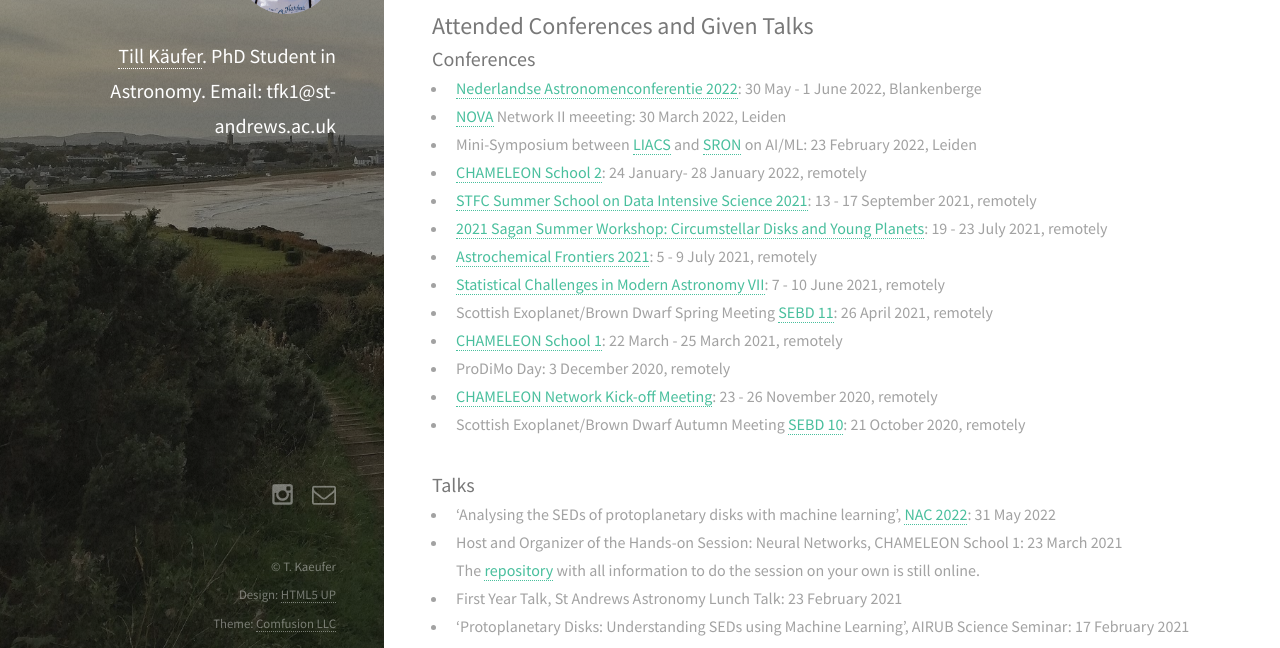
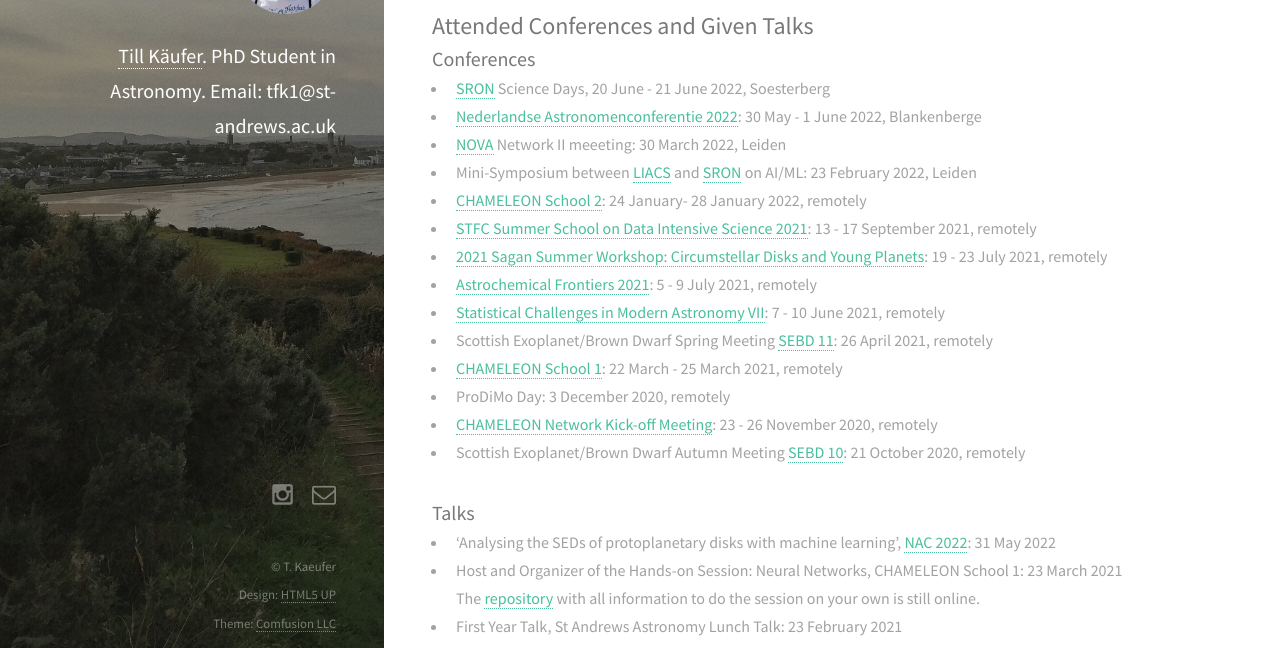
Before and after one commit to tillkaeufer/tillkaeufer.github.io, a Jekyll site: the page built from _posts/2020-10-06-talks.markdown, in a window 1280 px wide and 900 px high, scrolled down 586 px, cut to the strip 182-830 px from the top of the window. Built offline with Jekyll 4.4.1, drawn with Linux system fonts in a browser that asks for light colours; nearby versions of some CDN libraries.

Commit message:
sron science days

```diff
--- a/_posts/2020-10-06-talks.markdown
+++ b/_posts/2020-10-06-talks.markdown
@@ -10,6 +10,7 @@ permalink: 'events'
 ## Attended Conferences and Given Talks
 
 ### Conferences
+- [SRON](https://www.sron.nl/) Science Days, 20 June - 21 June 2022, Soesterberg
 -  [Nederlandse Astronomenconferentie 2022](https://indico.cern.ch/event/1113693/): 30 May - 1 June 2022, Blankenberge
 - [NOVA](https://nova-astronomy.nl/) Network II meeeting: 30 March 2022, Leiden
 - Mini-Symposium between [LIACS](https://liacs.leidenuniv.nl/) and [SRON](https://www.sron.nl/) on AI/ML: 23 February 2022, Leiden
```
